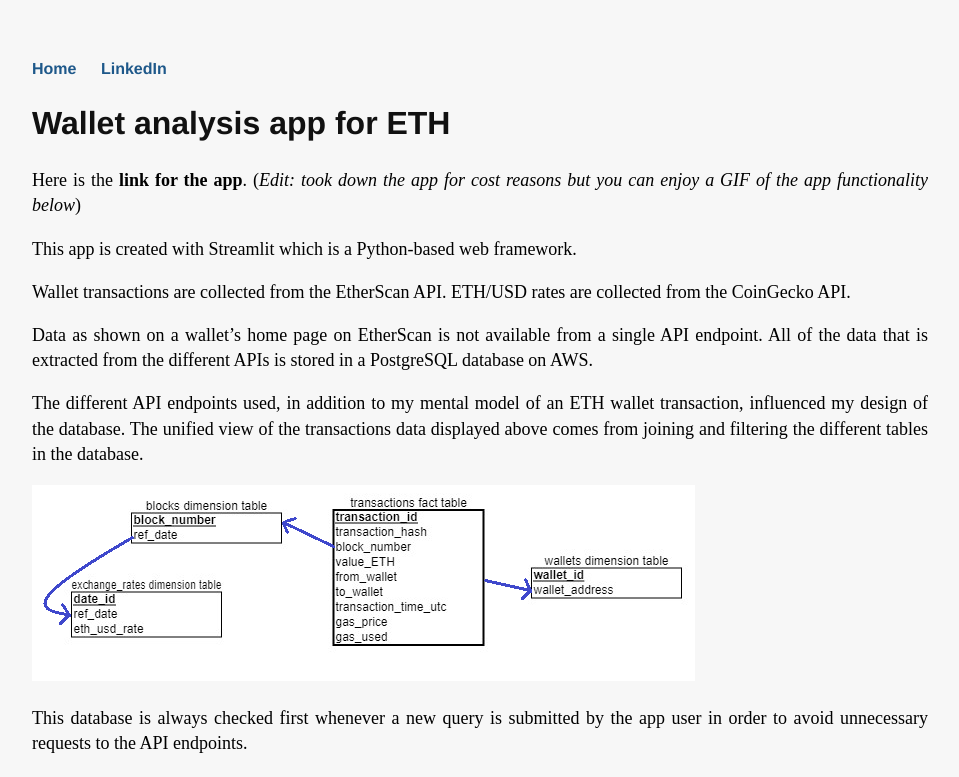
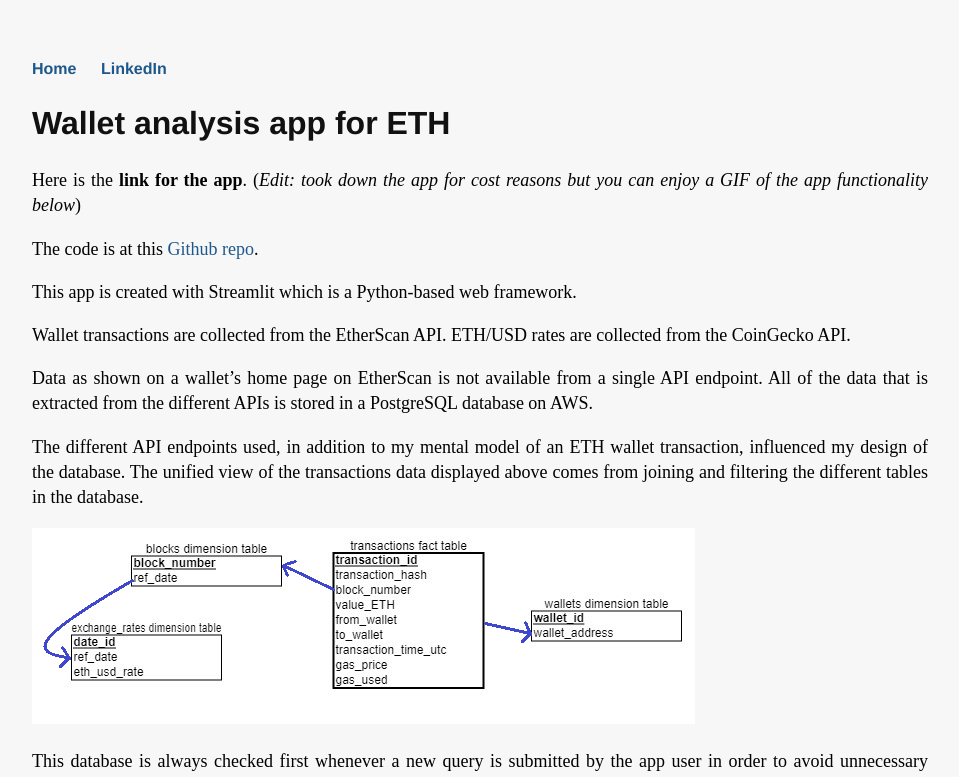
Before and after one commit to h2kh/h2kh.github.io, a Jekyll site: the page built from _posts/2022-01-01-Wallet_Analysis.md, in a window 1280 px wide. Shown: the top 777 px of the page, without its empty margins (160-1119 px from the left). Built offline with Jekyll 4.4.1, drawn with Linux system fonts in a browser that asks for light colours.

Commit message:
Update 2022-01-01-Wallet_Analysis.md

```diff
--- a/_posts/2022-01-01-Wallet_Analysis.md
+++ b/_posts/2022-01-01-Wallet_Analysis.md
@@ -6,6 +6,8 @@ nottableau: 'true'
 ---
 
 Here is the **link for the app**. (*Edit: took down the app for cost reasons but you can enjoy a GIF of the app functionality below*)
+
+The code is at this [Github repo](https://github.com/h2kh/wallet_analysis).
 
 This app is created with Streamlit which is a Python-based web framework.
 
```
